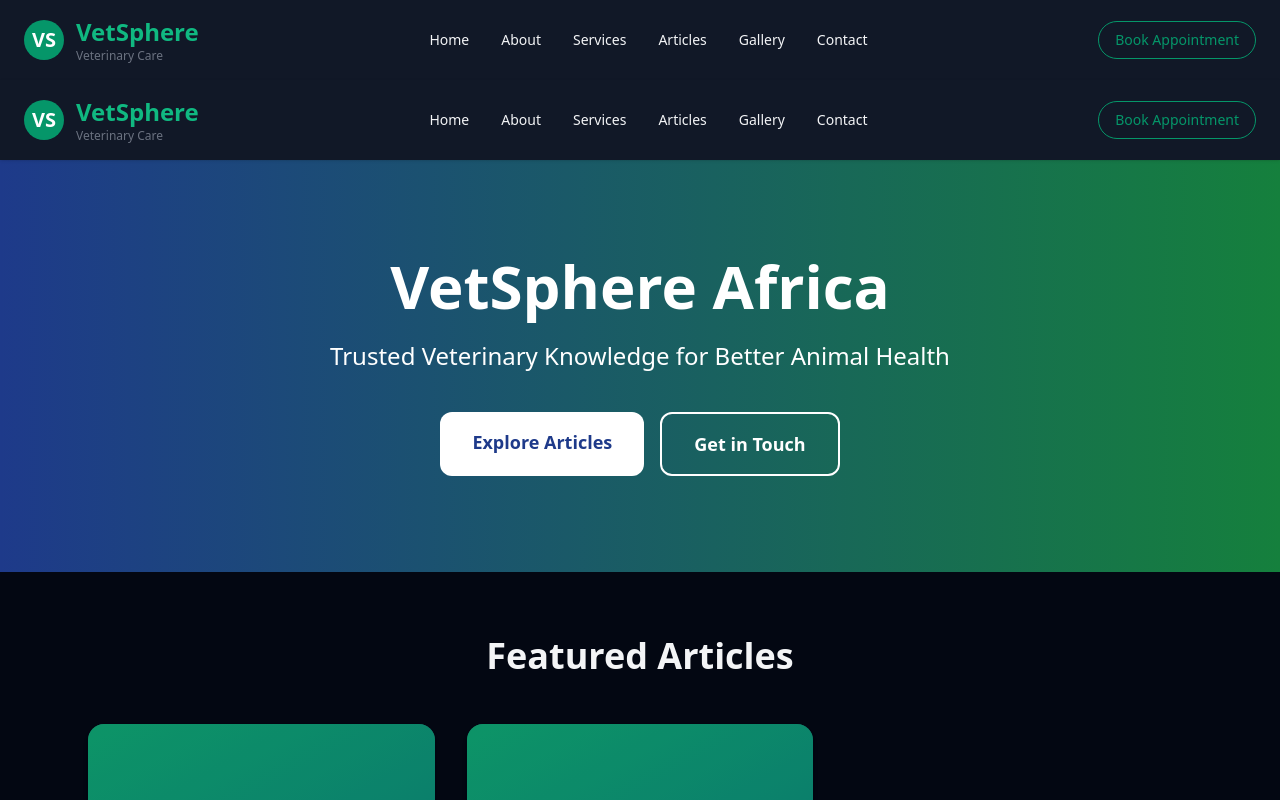
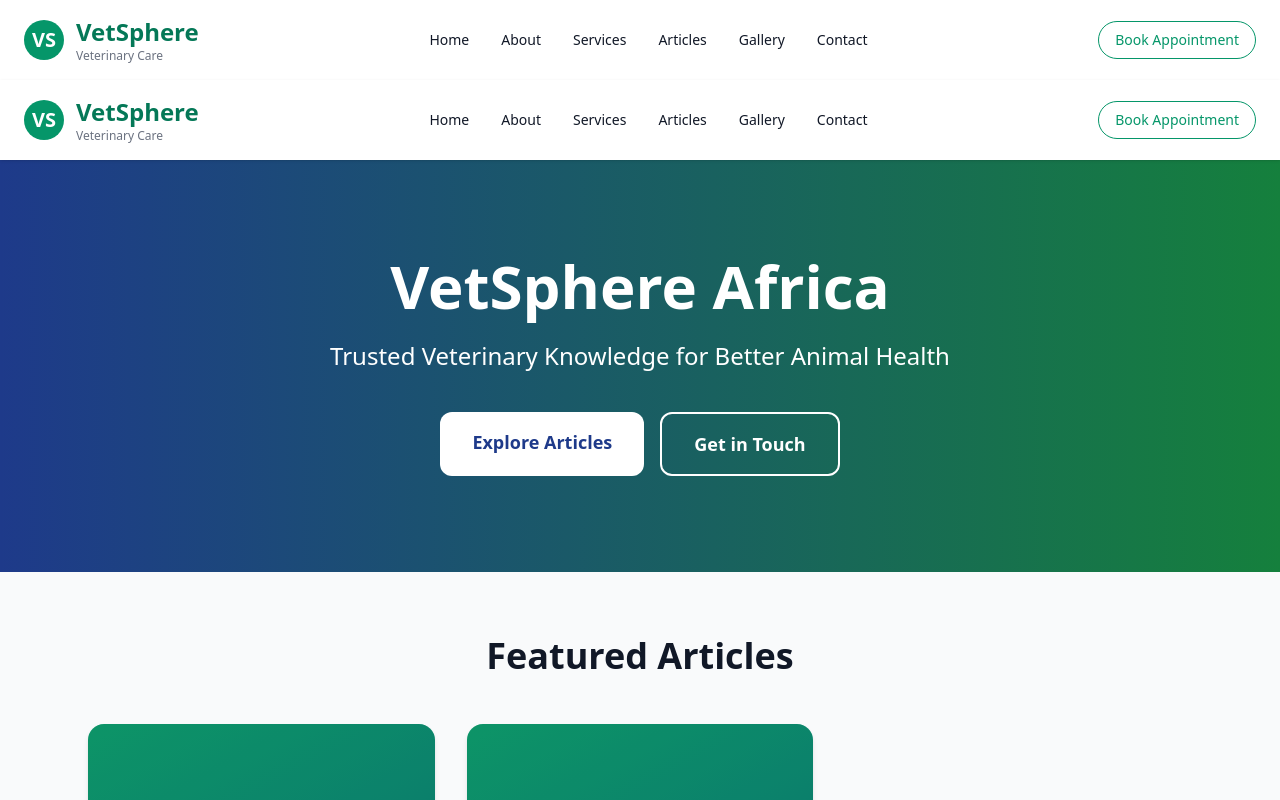
Before and after one commit to mathewschilongo099/VetSphere, a Next.js app: page / in a window 1280 px wide. Shown: the top 800 px of the page. Built offline with nearby package versions, Linux system fonts and the light colour scheme.

Commit message:
Fix root layout for deployment

```diff
--- a/src/app/layout.tsx
+++ b/src/app/layout.tsx
@@ -4,8 +4,8 @@ import Header from '@/components/layout/Header';
 import Footer from '@/components/layout/Footer';
 
 export const metadata: Metadata = {
-  title: 'VetSphere Africa - Veterinary Care & Livestock Management',
-  description: 'Expert veterinary advice, livestock farming tips, and pet care resources for Africa.',
+  title: 'VetSphere - Veterinary Care for Livestock & Pets',
+  description: 'Professional veterinary services for your animals.',
   icons: {
     icon: '/favicon.ico',
   },
@@ -17,10 +17,10 @@ export default function RootLayout({
   children: React.ReactNode;
 }) {
   return (
-    <html lang="en" className="dark">
-      <body className="bg-gray-50 dark:bg-gray-950 text-gray-900 dark:text-gray-100">
+    <html lang="en">
+      <body className="min-h-screen bg-gray-50 dark:bg-gray-950 text-gray-900 dark:text-gray-100">
         <Header />
-        {children}
+        <main>{children}</main>
         <Footer />
       </body>
     </html>
```
